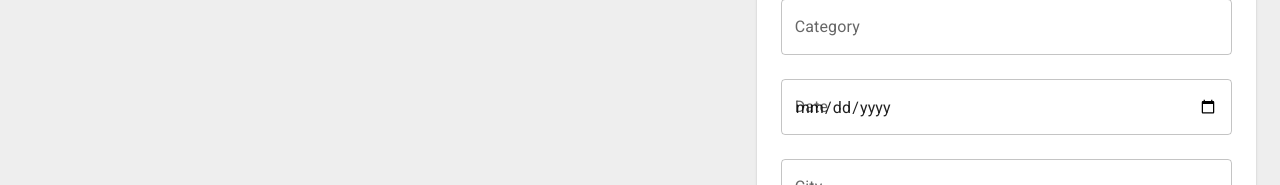
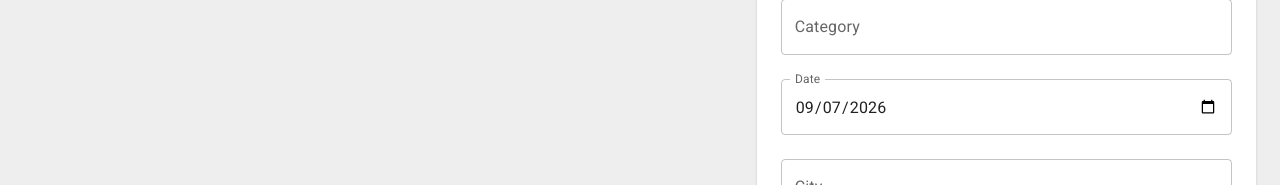
Before and after one commit to DaniCald11/ActivitiesHub, a React (Vite) app in the folder web/EventsHub/: page / in a window 1280 px wide. Both pictures are taken after a click on the button "CREATE ACTIVITY". Shown: the part 357-542 px from the top of the page. Built offline with nearby package versions, Linux system fonts and the light colour scheme; no server answers.

Commit message:
feat(parcial03): set selected activity via hook

```diff
--- a/web/EventsHub/src/features/activities/dashboard/ActivityDashboard.tsx
+++ b/web/EventsHub/src/features/activities/dashboard/ActivityDashboard.tsx
@@ -37,7 +37,7 @@ export default function ActivityDashboard({
       <Grid size={5}>
         {selectedActivity && !editMode && (
           <ActivityDetail
-            activity={selectedActivity}
+            selectedActivity={selectedActivity}
             cancelSelectActivity={cancelSelectActivity}
             openForm={openForm}
           />
--- a/web/EventsHub/src/features/activities/details/ActivityDetail.tsx
+++ b/web/EventsHub/src/features/activities/details/ActivityDetail.tsx
@@ -6,18 +6,24 @@ import {
   CardMedia,
   Typography,
 } from '@mui/material'
+import { useActivities } from '../../../lib/hooks/useActivities'
 
 type Props = {
-  activity: Activity
+  selectedActivity: Activity
   cancelSelectActivity: () => void
   openForm: (id: string) => void
 }
 
 export default function ActivityDetail({
-  activity,
+  selectedActivity,
   cancelSelectActivity,
   openForm,
 }: Props) {
+  const { activities } = useActivities()
+  const activity = activities?.find((act) => act.id === selectedActivity.id)
+
+  if (!activity) return <Typography>Loading...</Typography>
+
   return (
     <Card sx={{ borderRadius: 3 }}>
       <CardMedia
--- a/web/EventsHub/src/features/activities/form/ActivityForm.tsx
+++ b/web/EventsHub/src/features/activities/form/ActivityForm.tsx
@@ -51,8 +51,12 @@ export default function ActivityForm({ activity, closeForm }: Props) {
         <TextField
           name="date"
           label="Date"
-          defaultValue={activity?.date}
           type="date"
+          defaultValue={
+            activity?.date
+              ? new Date(activity.date).toISOString().split('T')[0]
+              : new Date().toISOString().split('T')[0]
+          }
         />
         <TextField name="city" label="City" defaultValue={activity?.city} />
         <TextField name="venue" label="Venue" defaultValue={activity?.venue} />
```
